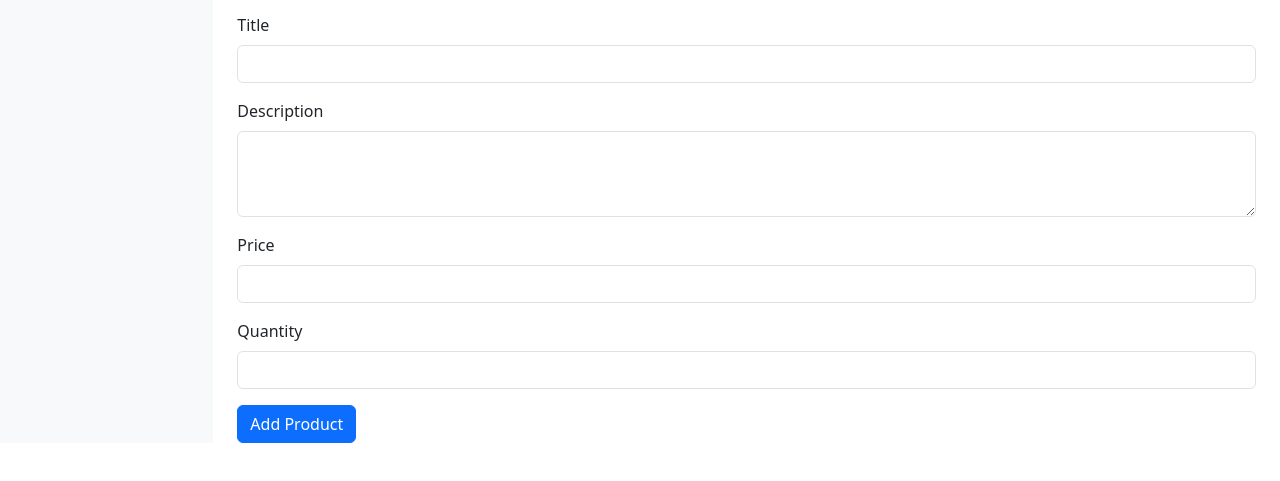
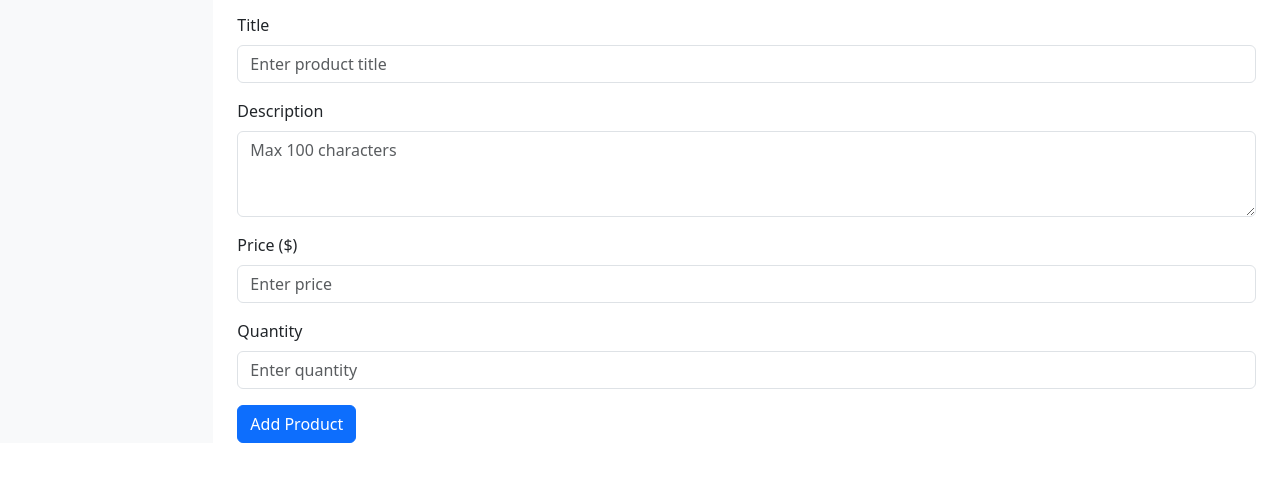
Before and after one commit to shilpa2508/midterm-tt4-project, a website built with webpack: page src/app/add-products.html in a window 1280 px wide. Shown: the part 169-650 px from the top of the page. Built offline with nearby package versions, Linux system fonts and the light colour scheme.

Commit message:
Added add-products.html

```diff
--- a/src/app/add-products.html
+++ b/src/app/add-products.html
@@ -4,7 +4,7 @@
     <meta charset="UTF-8">
     <meta name="viewport" content="width=device-width, initial-scale=1.0">
     <title>Add Product</title>
-    <link href="https://cdn.jsdelivr.net/npm/bootstrap@5.3.0-alpha1/dist/css/bootstrap.min.css" rel="stylesheet">
+    <link href="https://cdn.jsdelivr.net/npm/bootstrap@5.3.0/dist/css/bootstrap.min.css" rel="stylesheet">
 </head>
 <body>
     <div class="container-fluid">
@@ -36,19 +36,19 @@
                     </div>
                     <div class="mb-3">
                         <label for="productTitle" class="form-label">Title</label>
-                        <input type="text" class="form-control" id="productTitle" name="title" required>
+                        <input type="text" class="form-control" id="productTitle" name="title" placeholder="Enter product title" required>
                     </div>
                     <div class="mb-3">
                         <label for="productDescription" class="form-label">Description</label>
-                        <textarea class="form-control" id="productDescription" name="description" maxlength="100" rows="3" required></textarea>
+                        <textarea class="form-control" id="productDescription" name="description" maxlength="100" rows="3" placeholder="Max 100 characters" required></textarea>
                     </div>
                     <div class="mb-3">
-                        <label for="productPrice" class="form-label">Price</label>
-                        <input type="number" class="form-control" id="productPrice" name="price" step="0.01" required>
+                        <label for="productPrice" class="form-label">Price ($)</label>
+                        <input type="number" class="form-control" id="productPrice" name="price" step="0.01" placeholder="Enter price" required>
                     </div>
                     <div class="mb-3">
                         <label for="productQuantity" class="form-label">Quantity</label>
-                        <input type="number" class="form-control" id="productQuantity" name="quantity" required>
+                        <input type="number" class="form-control" id="productQuantity" name="quantity" placeholder="Enter quantity" required>
                     </div>
                     <button type="submit" class="btn btn-primary">Add Product</button>
                 </form>
@@ -56,6 +56,6 @@
         </div>
     </div>
 
-    <script src="https://cdn.jsdelivr.net/npm/bootstrap@5.3.0-alpha1/dist/js/bootstrap.bundle.min.js"></script>
+    <script src="https://cdn.jsdelivr.net/npm/bootstrap@5.3.0/dist/js/bootstrap.bundle.min.js"></script>
 </body>
 </html>
```
